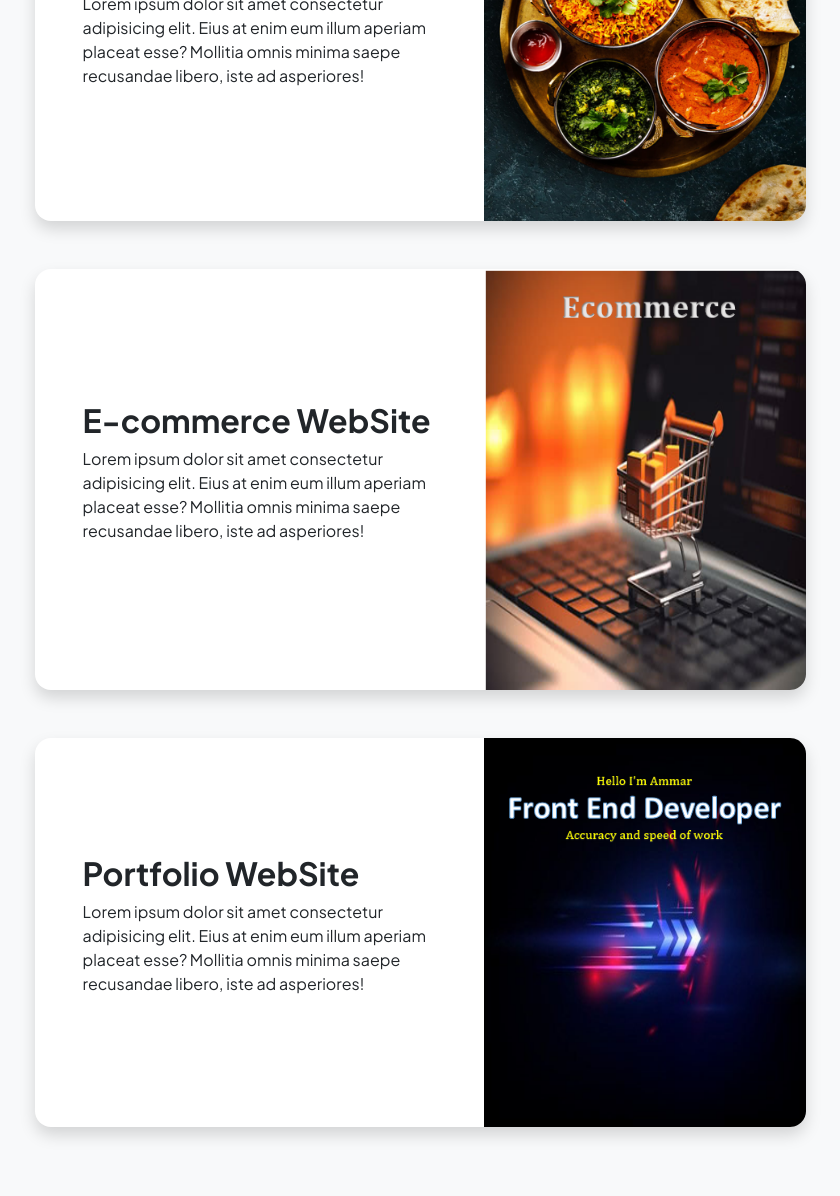
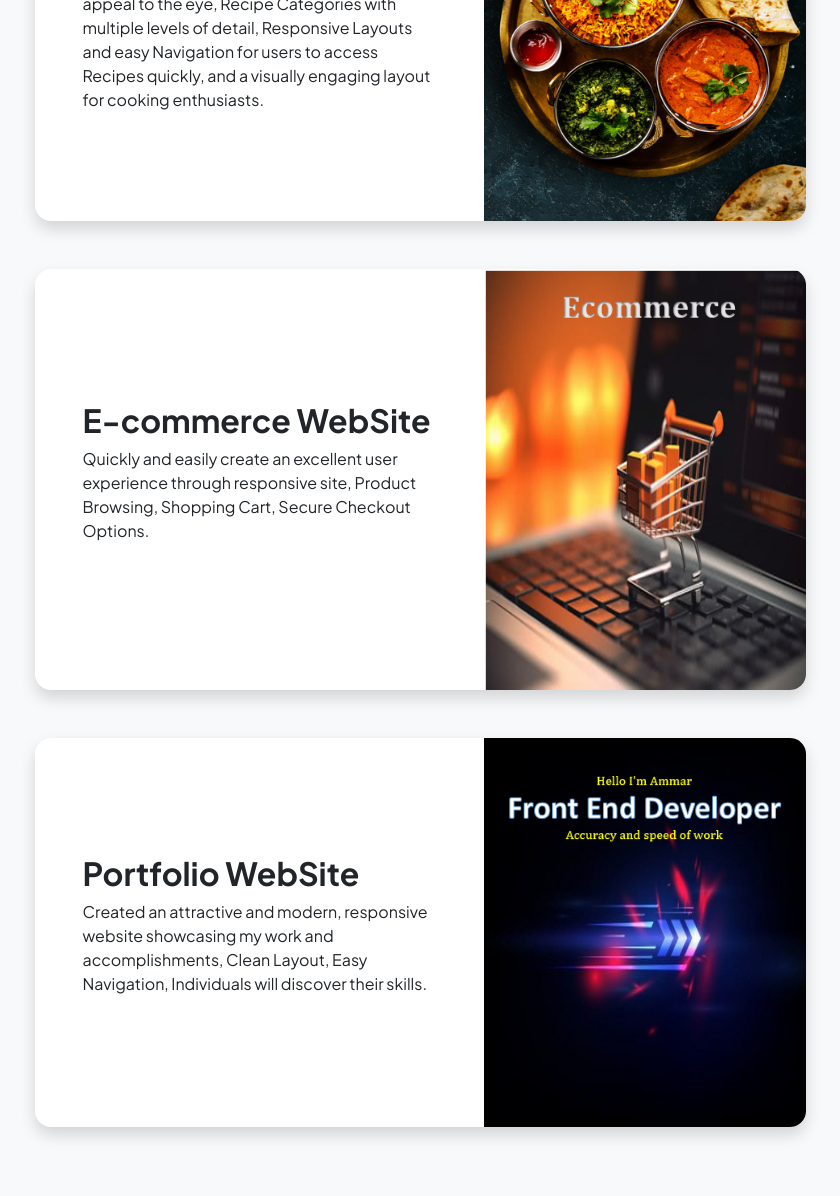
Before and after one commit to ammarsiraj89-lang/port, a plain HTML site: page projects.html in a window 1280 px wide. Shown: the part 398-1594 px from the top of the page, without its empty margins (220-1060 px from the left). Drawn offline with nearby package versions, Linux system fonts and the light colour scheme.

Commit message:
Update projects.html

```diff
--- a/projects.html
+++ b/projects.html
@@ -51,9 +51,8 @@
                                         <div class="col-md-7 p-5">
                                             <h2 class="fw-bolder">Blog WebSite</h2>
                                             <p>
-                                                Lorem ipsum dolor sit amet consectetur adipisicing elit.
-                                                Eius at enim eum illum aperiam placeat esse?
-                                                Mollitia omnis minima saepe recusandae libero, iste ad asperiores!
+                                                Food blog created with a focus on graphics to appeal to the eye, Recipe Categories with multiple levels of detail, Responsive Layouts and easy Navigation for users to access Recipes quickly, and a visually engaging layout for cooking enthusiasts.
+
                                             </p>
                                         </div>
 
@@ -75,9 +74,7 @@
                                         <div class="col-md-7 p-5">
                                             <h2 class="fw-bolder">E-commerce WebSite</h2>
                                             <p>
-                                                Lorem ipsum dolor sit amet consectetur adipisicing elit.
-                                                Eius at enim eum illum aperiam placeat esse?
-                                                Mollitia omnis minima saepe recusandae libero, iste ad asperiores!
+                                                Quickly and easily create an excellent user experience through responsive site, Product Browsing, Shopping Cart, Secure Checkout Options.
                                             </p>
                                         </div>
 
@@ -99,9 +96,7 @@
                                         <div class="col-md-7 p-5">
                                             <h2 class="fw-bolder">Portfolio WebSite</h2>
                                             <p>
-                                                Lorem ipsum dolor sit amet consectetur adipisicing elit.
-                                                Eius at enim eum illum aperiam placeat esse?
-                                                Mollitia omnis minima saepe recusandae libero, iste ad asperiores!
+                                                Created an attractive and modern, responsive website showcasing my work and accomplishments, Clean Layout, Easy Navigation, Individuals will discover their skills.
                                             </p>
                                         </div>
 
```
